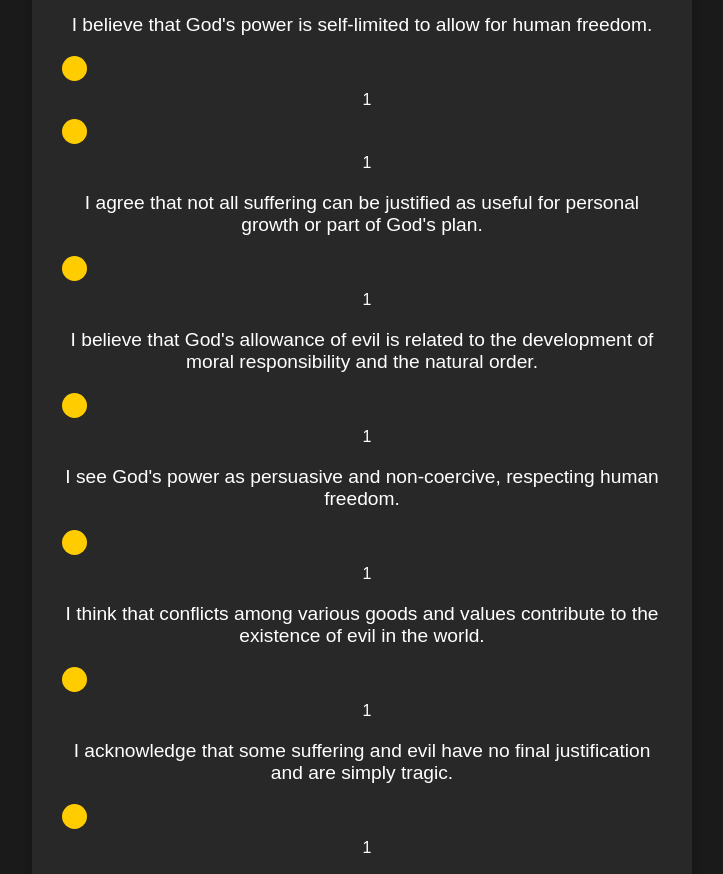
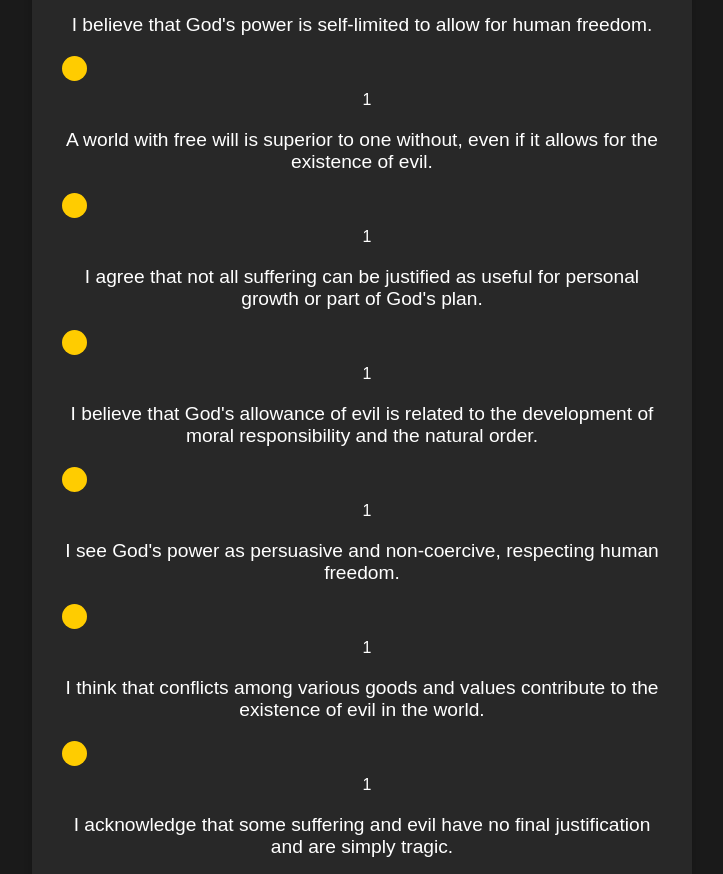
Before and after one commit to hccoder247/Theological-Self-Assessments, a plain HTML site: page index.html in a window 1280 px wide. Shown: the part 780-1654 px from the top of the page, without its empty margins (278-1001 px from the left). Drawn offline with Linux system fonts and the light colour scheme.

Commit message:
Update index.html
fixed an error where question 6 was not showing up

```diff
--- a/index.html
+++ b/index.html
@@ -36,6 +36,7 @@
             <span id="q5Value">1</span><br>
 
             <!-- Question 6 -->
+            <label for="q6">A world with free will is superior to one without, even if it allows for the existence of evil.</label>
             <input type="range" id="q6" name="q6" min="1" max="4" value="1" oninput="updateSliderValue(this)">
             <span id="q6Value">1</span><br>
 
```
